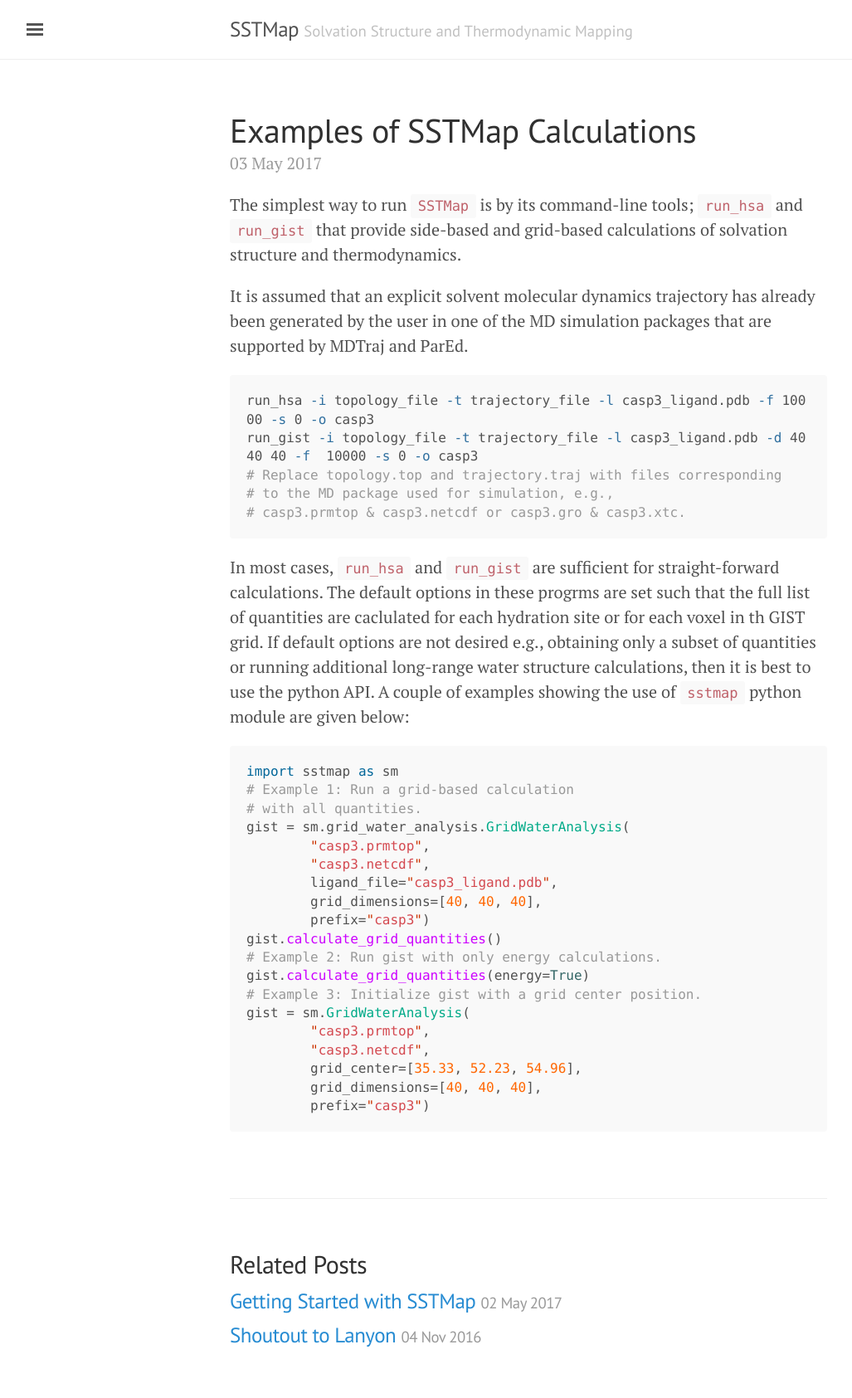
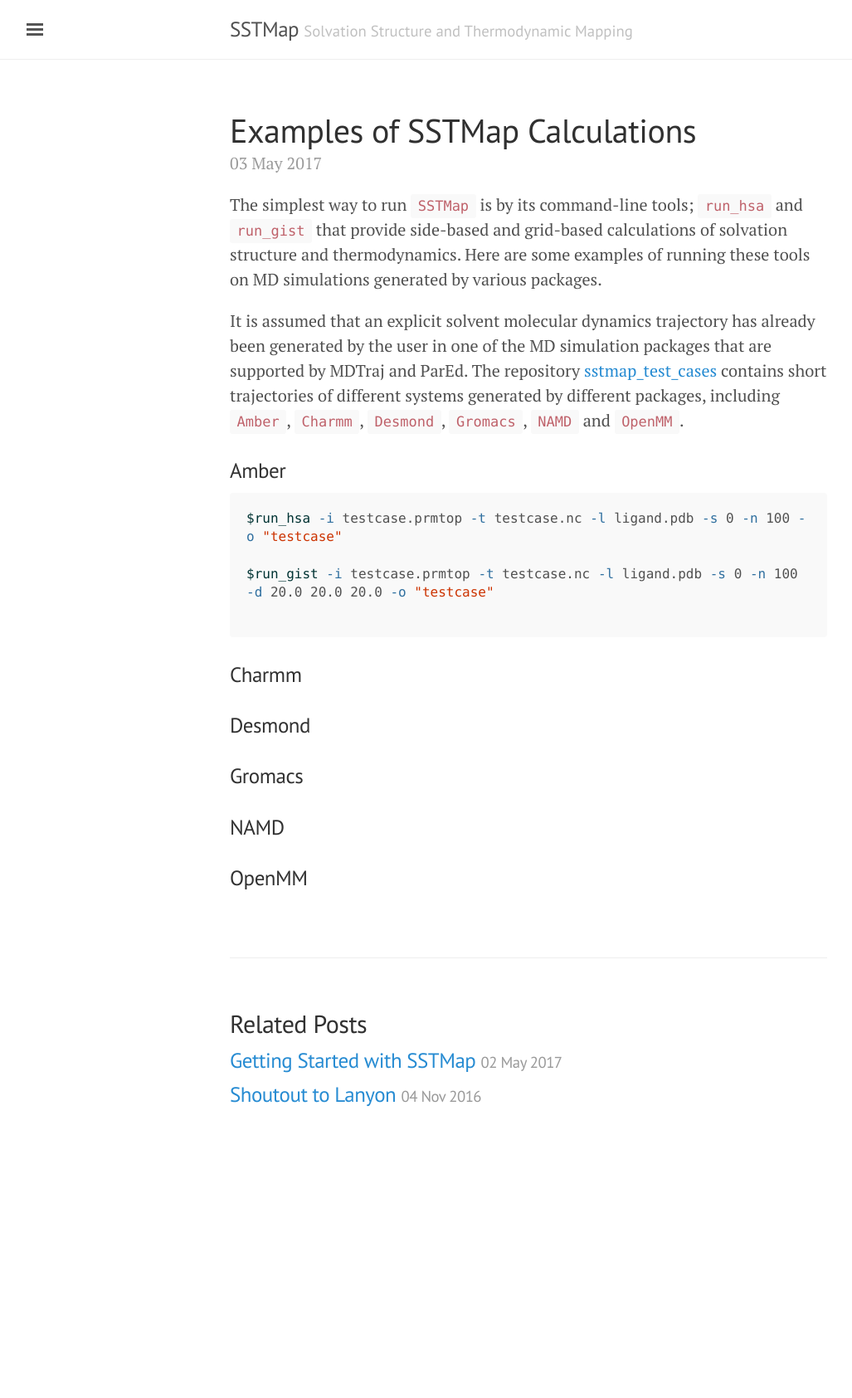
Before and after one commit to KurtzmanLab/SSTMap, a Jekyll site: the page built from _posts/2017-05-03-simple-examples.md, in a window 1280 px wide. Shown: the whole page at 83% size, without its empty margins (3-1030 px from the left). Built offline with Jekyll 4.4.1, drawn with Linux system fonts in a browser that asks for light colours; after the commit the page ends 1395 px from its top, so only the background shows below that.

Commit message:
added new post on test suite, still working on the post

````diff
--- a/_posts/2017-05-03-simple-examples.md
+++ b/_posts/2017-05-03-simple-examples.md
@@ -3,42 +3,27 @@ layout: post
 title: Examples of SSTMap Calculations
 ---
 
-The simplest way to run `SSTMap` is by its command-line tools; `run_hsa` and `run_gist` that provide side-based and grid-based calculations of solvation structure and thermodynamics.
+The simplest way to run `SSTMap` is by its command-line tools; `run_hsa` and `run_gist` that provide side-based and grid-based calculations of solvation structure and thermodynamics. Here are some examples of running these tools on MD simulations generated by various packages.
 
 <!--more-->
+It is assumed that an explicit solvent molecular dynamics trajectory has already been generated by the user in one of the MD simulation packages that are supported by MDTraj and ParEd. The repository [sstmap_test_cases](https://github.com/KurtzmanLab/sstmap_test_cases) contains short trajectories of different systems generated by different packages, including `Amber`, `Charmm`, `Desmond`, `Gromacs`, `NAMD` and `OpenMM`.
+### Amber
+```bash
+$run_hsa -i testcase.prmtop -t testcase.nc -l ligand.pdb -s 0 -n 100 -o "testcase"
 
-It is assumed that an explicit solvent molecular dynamics trajectory has already been generated by the user in one of the MD simulation packages that are supported by MDTraj and ParEd.
+$run_gist -i testcase.prmtop -t testcase.nc -l ligand.pdb -s 0 -n 100 -d 20.0 20.0 20.0 -o "testcase"
 
-```bash
-run_hsa -i topology_file -t trajectory_file -l casp3_ligand.pdb -f 10000 -s 0 -o casp3
-run_gist -i topology_file -t trajectory_file -l casp3_ligand.pdb -d 40 40 40 -f  10000 -s 0 -o casp3
-# Replace topology.top and trajectory.traj with files corresponding
-# to the MD package used for simulation, e.g.,
-# casp3.prmtop & casp3.netcdf or casp3.gro & casp3.xtc.
 ```
+### Charmm
 
-In most cases, `run_hsa` and `run_gist` are sufficient for straight-forward calculations. The default options in these progrms are set such that the full list of quantities are caclulated for each hydration site or for each voxel in th GIST grid.
-If default options are not desired e.g., obtaining only a subset of quantities or running additional long-range water structure calculations, then it is best to use the python API. A couple of examples showing the use of `sstmap` python module are given below:
+### Desmond
 
-```python
-import sstmap as sm
-# Example 1: Run a grid-based calculation
-# with all quantities.
-gist = sm.grid_water_analysis.GridWaterAnalysis(
-        "casp3.prmtop",
-        "casp3.netcdf",
-        ligand_file="casp3_ligand.pdb",
-        grid_dimensions=[40, 40, 40],
-        prefix="casp3")
-gist.calculate_grid_quantities()
-# Example 2: Run gist with only energy calculations.
-gist.calculate_grid_quantities(energy=True)
-# Example 3: Initialize gist with a grid center position.
-gist = sm.GridWaterAnalysis(
-        "casp3.prmtop",
-        "casp3.netcdf",
-        grid_center=[35.33, 52.23, 54.96],
-        grid_dimensions=[40, 40, 40],
-        prefix="casp3")
-```
+### Gromacs
+
+### NAMD
+
+### OpenMM
+
+
+
 <!--more-->
````
Also changed, not shown: 3 other files.
